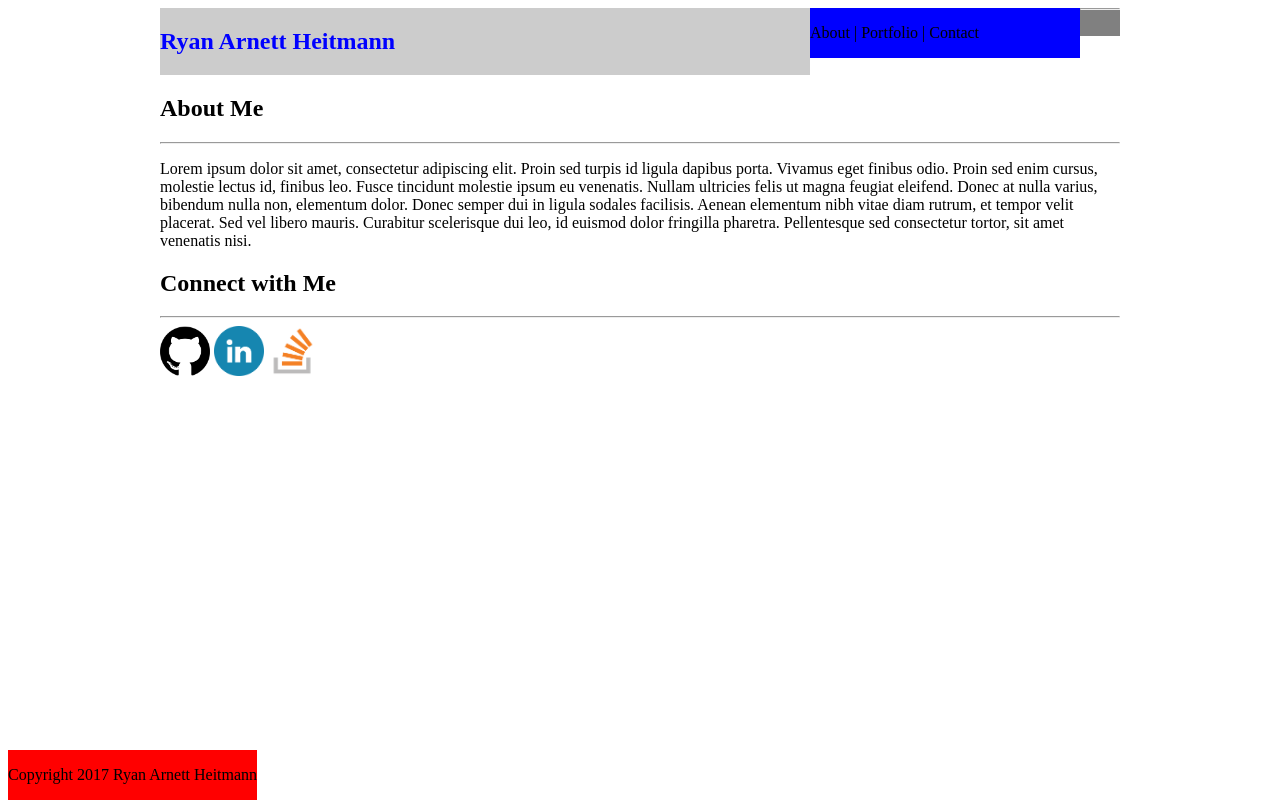
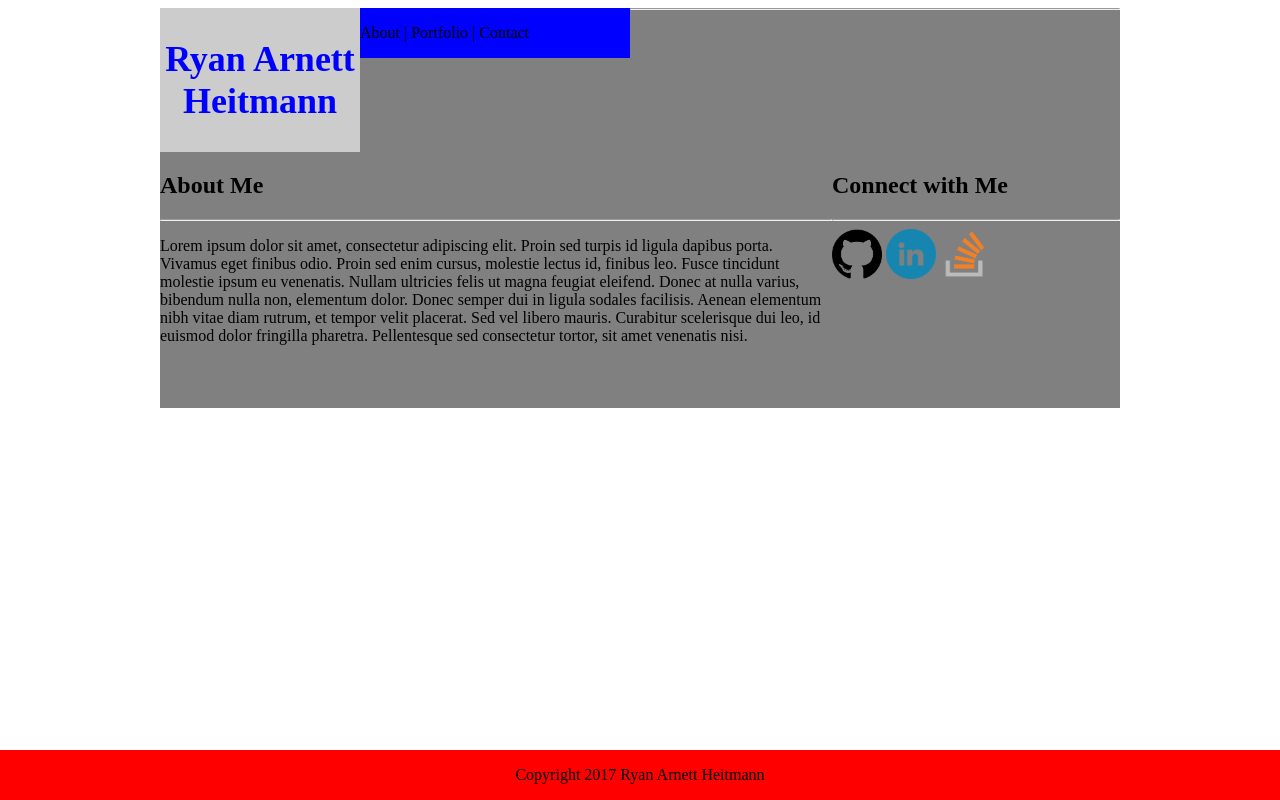
Before and after one commit to raHeitmann/Basic-Portfolio, a plain HTML site: page index.html in a window 1280 px wide. Drawn offline with Linux system fonts and the light colour scheme; files whose address does not match are found by name.

Commit message:
getting there with CSS

```diff
--- a/assets/css/style.css
+++ b/assets/css/style.css
@@ -1,5 +1,6 @@
 .wholethang {
 	width: 960px;
+	height: 400px;
 	margin: 0 auto;
 	background-color:grey;
 }
@@ -8,7 +9,11 @@
 
 	background-color:#ccc;
 	float: left;
-	width: 650px;
+	width: 200px;
+	text-align: center;
+	overflow: auto;
+	font-size: 24px;
+
 }
 
 #linkbox {
@@ -23,6 +28,19 @@
 }
 
 
+#aboutsection
+{
+float: left;
+width: 70%;
+
+}
+
+#connectsection{
+	float: left;
+	width: 30%;
+}
+
+
 .mainsection {
 	float:left;
 }
@@ -31,6 +49,11 @@
 	clear:both;
 	position: fixed;
 	bottom:0;
+	left: 0;
+	right: 0;
 	background-color: red;
+	width: 100%;
+	margin: 0 auto;
+	text-align: center;
 
 }
--- a/index.html
+++ b/index.html
@@ -5,6 +5,8 @@
 		Basic Portfolio
 	</title>
 
+
+	<meta charset="utf-8">
 	<link rel="stylesheet" type="text/css" href="assets/css/style.css">
 
 </head>
```
